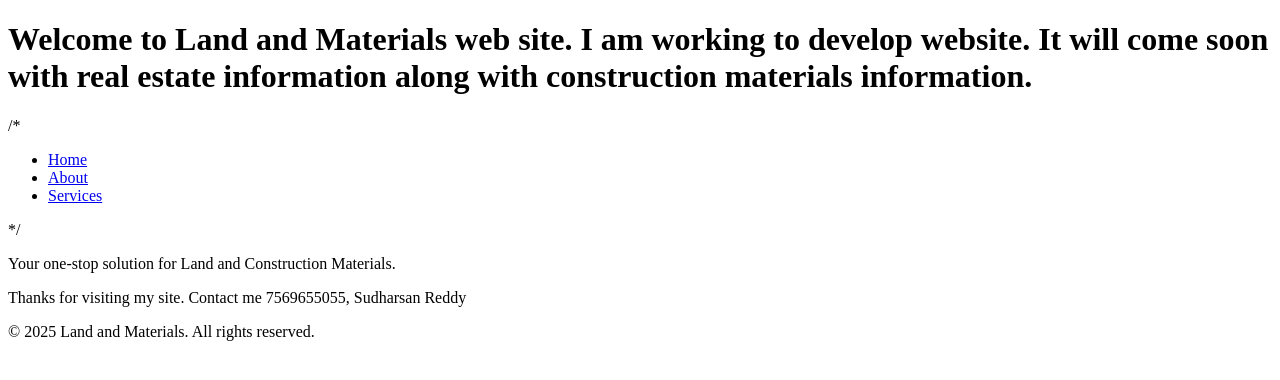
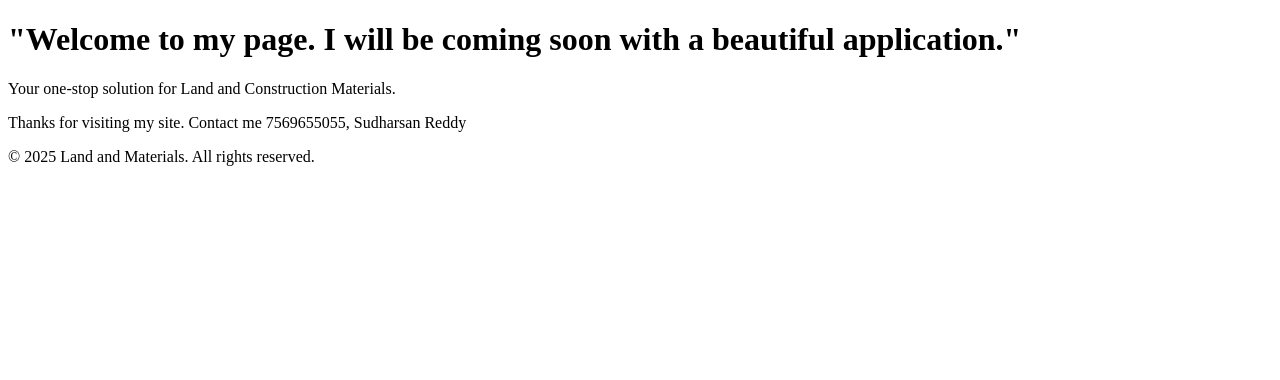
Before and after one commit to sudharsanreddy-g/landandmaterials, a plain HTML site: page index.html in a window 1280 px wide. Drawn offline with Linux system fonts and the light colour scheme.

Commit message:
Update index.html

```diff
--- a/index.html
+++ b/index.html
@@ -8,15 +8,8 @@
         </head>
         <body>
             <header>
-                <h1>Welcome to Land and Materials web site. I am working to develop website. It will come soon with real estate information along with construction materials information.</h1>
-                <nav>
-                   /* <ul>
-                        <li><a href="#">Home</a></li>
-                        <li><a href="#">About</a></li>
-                        <li><a href="#">Services</a></li>
-                    </ul> */
-                </nav>
-            </header>
+                <h1><b>"Welcome to my page. I will be coming soon with a beautiful application."</b></h1>
+             </header>
             <main>
                 <p>Your one-stop solution for Land and Construction Materials.</p>
                 <p> Thanks for visiting my site. Contact me 7569655055, Sudharsan Reddy</p>
```
